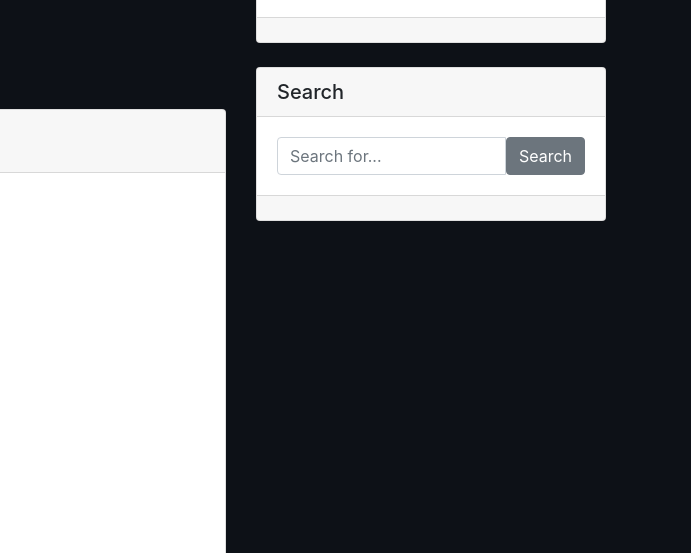
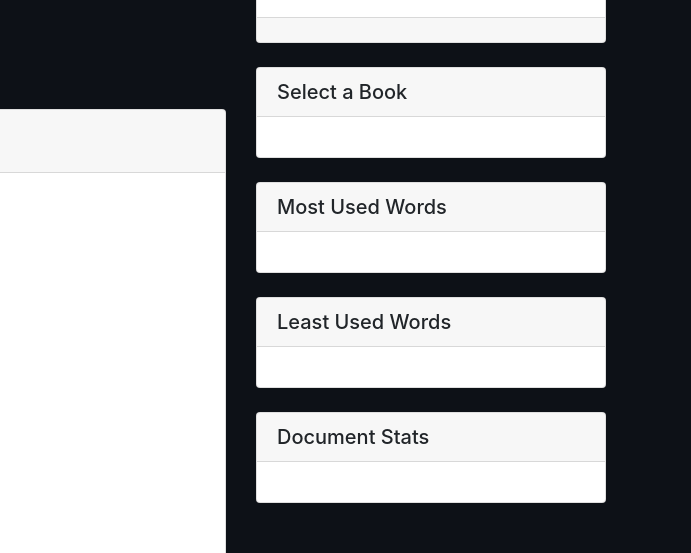
Before and after one commit to DrewKing96/Notary, a plain HTML site: page index.html in a window 1280 px wide. Shown: the part 159-712 px from the top of the page, 589-1280 px from the left. Drawn offline with nearby package versions, Linux system fonts and the light colour scheme.

Commit message:
added sidebar content cards

```diff
--- a/index.html
+++ b/index.html
@@ -42,20 +42,32 @@
 					</div>
 					<!--Select-->
 					<div class="card my-4">
-						<h5 class="card-header">Search</h5>
+						<h5 class="card-header">Select a Book</h5>
 						<div class="card-body">
-							<div class="input-group">
-								<input type="text" class="form-control" id="keyword" placeholder="Search for..."/>
-								<span class="input-group-btn">
-									<button class="btn btn-secondary" type="button">Search</button>
-								</span>
-							</div>
-						</div>
-						<div class="card-footer" id="searchstat">
 
 						</div>
 					</div>
+					<!--Most Used Words-->
+					<div class="card my-4">
+						<h5 class="card-header">Most Used Words</h5>
+						<div class="card-body">
 
+						</div>
+					</div>
+					<!--Least Used Words-->
+					<div class="card my-4">
+						<h5 class="card-header">Least Used Words</h5>
+						<div class="card-body">
+
+						</div>
+					</div>
+					<!--Document Stats-->
+					<div class="card my-4">
+						<h5 class="card-header">Document Stats</h5>
+						<div class="card-body">
+
+						</div>
+					</div>
 				</div>
 			</div>
 		</div>
```
